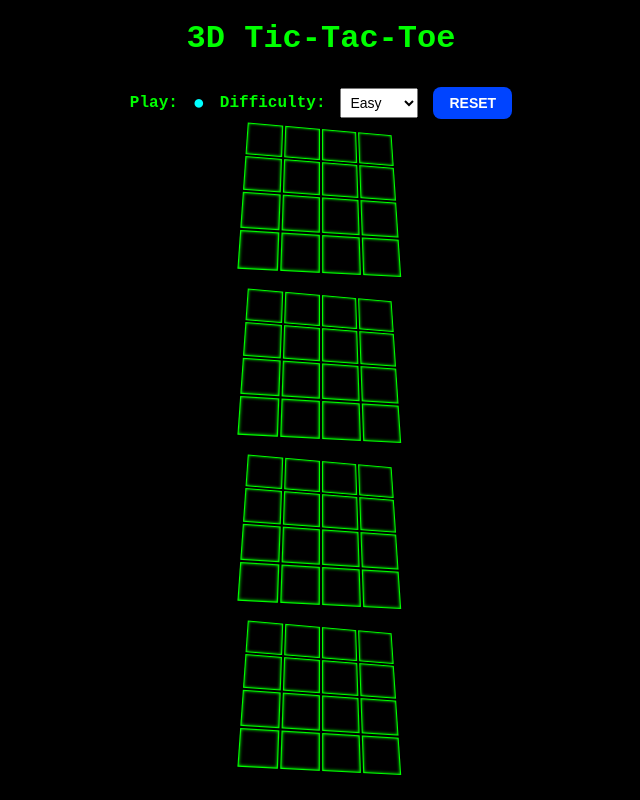
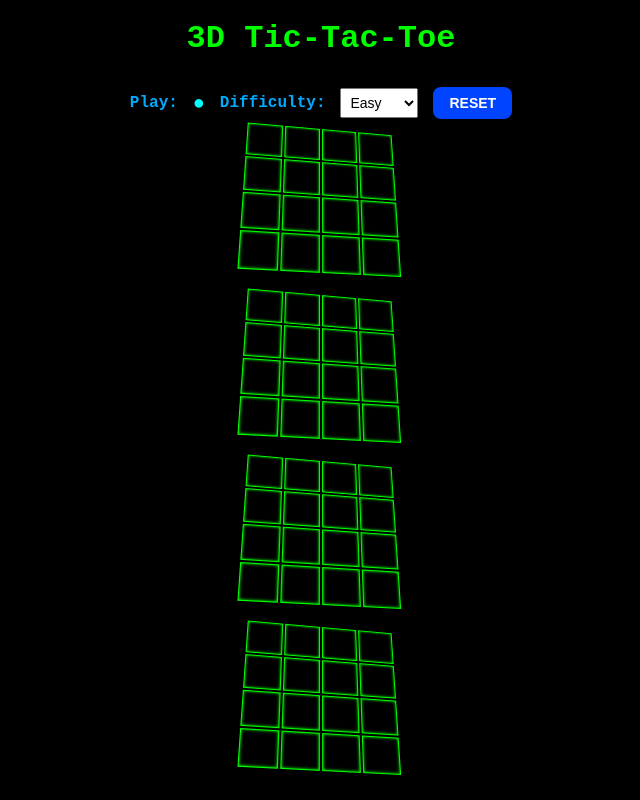
Before and after one commit to Aanvitha060/3D-tic-tac-toe, a Flask app: page / in a window 1280 px wide. Shown: the whole page, without its empty margins (319-959 px from the left). Run offline with Flask 3, Linux system fonts and the light colour scheme.

Commit message:
updated color

```diff
--- a/final_3d_tictactoe_project/templates/index.html
+++ b/final_3d_tictactoe_project/templates/index.html
@@ -7,7 +7,7 @@
     body {
       margin: 0;
       background: #000;
-      color: #0f0;
+      color: rgb(0, 170, 255);
       font-family: 'Courier New', Courier, monospace;
       display: flex;
       flex-direction: column;
```
